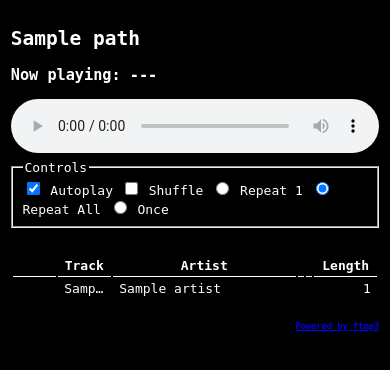
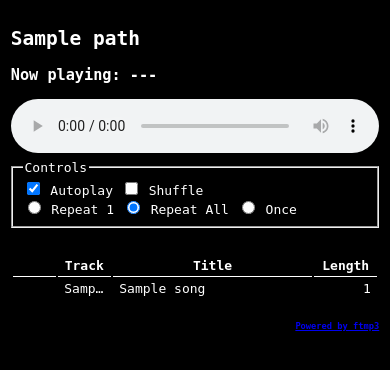
Before and after one commit to lunared/ftmp3, a Flask app: template templates/body.html in a window 390 px wide. Shown: the top 370 px of the page. Run offline with Flask 2, Linux system fonts and the light colour scheme; the template is opened without the code that fills it: most values are stand-ins (such as "Sample title", 1, 10 or a date in 2020).

Commit message:
improve responsive layout

```diff
--- a/templates/body.html
+++ b/templates/body.html
@@ -68,6 +68,17 @@
             fieldset {
                 margin: .5em 0;
             }
+
+            @media (max-width: 600px) {
+                .hide-on-small {
+                    display: none;
+                }
+            }
+            @media (min-width: 600px) {
+                .hide-on-large {
+                    display: none;
+                }
+            }
         </style>
 
     </head>
@@ -87,6 +98,7 @@
                     <input type="checkbox" name="shuffle" onclick="toggleShuffle()"/>
                     Shuffle
                 </label>
+                <br class="hide-on-large">
                 <label>
                     <input type="radio" name="repeat" value="one"/>
                     Repeat 1
@@ -104,9 +116,9 @@
                 <thead>
                     <th width="30"></th>
                     <th width="40">Track</th>
-                    <th width="170">Artist</th>
+                    <th class="hide-on-small" width="170">Artist</th>
                     <th>Title</th>
-                    <th>Album</th>
+                    <th class="hide-on-small">Album</th>
                     <th width="50">Length</th>
                 </thead>
                 <tbody>
@@ -121,9 +133,9 @@
                         >
                         <td></td>
                         <td>{{song.track}}</td>
-                        <td>{{song.artist}}</td>
+                        <td class="hide-on-small">{{song.artist}}</td>
                         <td>{{song.title}}</td>
-                        <td>{{song.album}}</td>
+                        <td class="hide-on-small">{{song.album}}</td>
                         <td class="right">{{song.length}}</td>
                     </tr>
                     {% endfor %}
```
